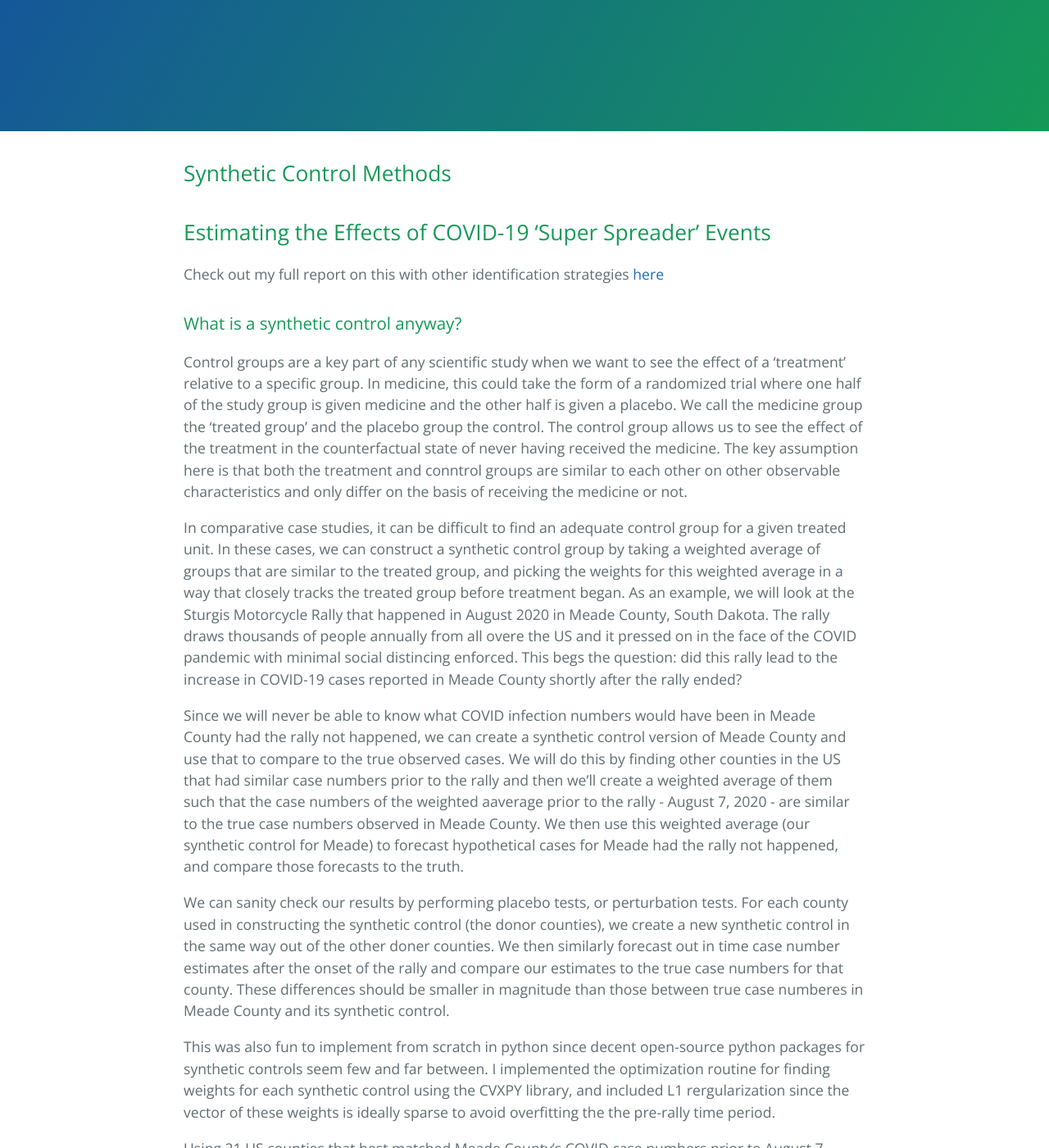
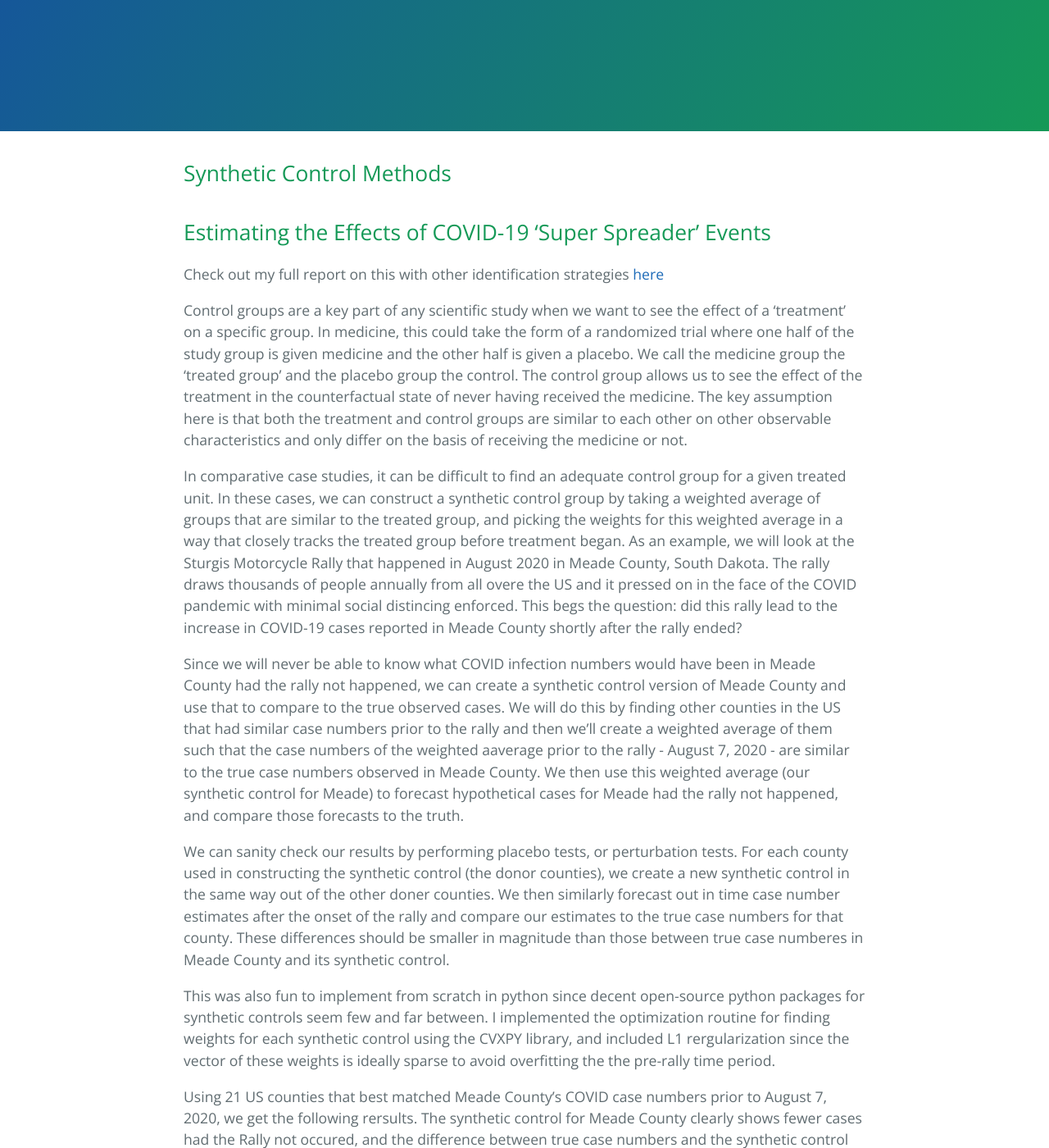
Before and after one commit to walkerhughes/portfolio, a Jekyll site: the page built from synth.md, in a window 1280 px wide and 1400 px high. Shown: the whole window at 82% size. Built offline with Jekyll 4.4.1, drawn with Linux system fonts in a browser that asks for light colours; our own code applies the rules of GitHub Pages for plain Markdown files; some of the changed text lies outside the part shown.

Commit message:
Update synth.md

```diff
--- a/synth.md
+++ b/synth.md
@@ -7,9 +7,7 @@ layout: default
 
 <p>Check out my full report on this with other identification strategies <a href="./econ488.pdf">here</a></p>
 
-### What is a synthetic control anyway?
-
-Control groups are a key part of any scientific study when we want to see the effect of a 'treatment' relative to a specific group. In medicine, this could take the form of a randomized trial where one half of the study group is given medicine and the other half is given a placebo. We call the medicine group the 'treated group' and the placebo group the control. The control group allows us to see the effect of the treatment in the counterfactual state of never having received the medicine. The key assumption here is that both the treatment and conntrol groups are similar to each other on other observable characteristics and only differ on the basis of receiving the medicine or not.
+Control groups are a key part of any scientific study when we want to see the effect of a 'treatment' on a specific group. In medicine, this could take the form of a randomized trial where one half of the study group is given medicine and the other half is given a placebo. We call the medicine group the 'treated group' and the placebo group the control. The control group allows us to see the effect of the treatment in the counterfactual state of never having received the medicine. The key assumption here is that both the treatment and control groups are similar to each other on other observable characteristics and only differ on the basis of receiving the medicine or not.
 
 In comparative case studies, it can be difficult to find an adequate control group for a given treated unit. In these cases, we can construct a synthetic control group by taking a weighted average of groups that are similar to the treated group, and picking the weights for this weighted average in a way that closely tracks the treated group before treatment began. As an example, we will look at the Sturgis Motorcycle Rally that happened in August 2020 in Meade County, South Dakota. The rally draws thousands of people annually from all overe the US and it pressed on in the face of the COVID pandemic with minimal social distincing enforced. This begs the question: did this rally lead to the increase in COVID-19 cases reported in Meade County shortly after the rally ended?
 
@@ -21,6 +19,8 @@ This was also fun to implement from scratch in python since decent open-source p
 
 Using 21 US counties that best matched Meade County's COVID case numbers prior to August 7, 2020, we get the following rersults. The synthetic control for Meade County clearly shows fewer cases had the Rally not occured, and the difference between true case numbers and the synthetic control case numbers were farr more extreme for Meade County than forr any of the donor counties. This all suggests that the Rally likely had a significant effect on the rise in COVID cases in Meade County.
 
+The following results suggest that COVID-19 cases in Meade county wouold have been a mere 33% of the true total within two weeks of the rally's end haad the rally now happened. We can sanity check these results in our placebo tests, which suggest that the effect of the rally was the greatest on COVID-19 rates in Meade County relative to our donor pool.
+
 <p>Check out my synthetic control class on my <a href="https://github.com/walkerhughes/synthetic_control_super_spreader">GitHub</a></p>
 
 <img src="synth_match_cases.jpg" width="1000" height="1250">
```
